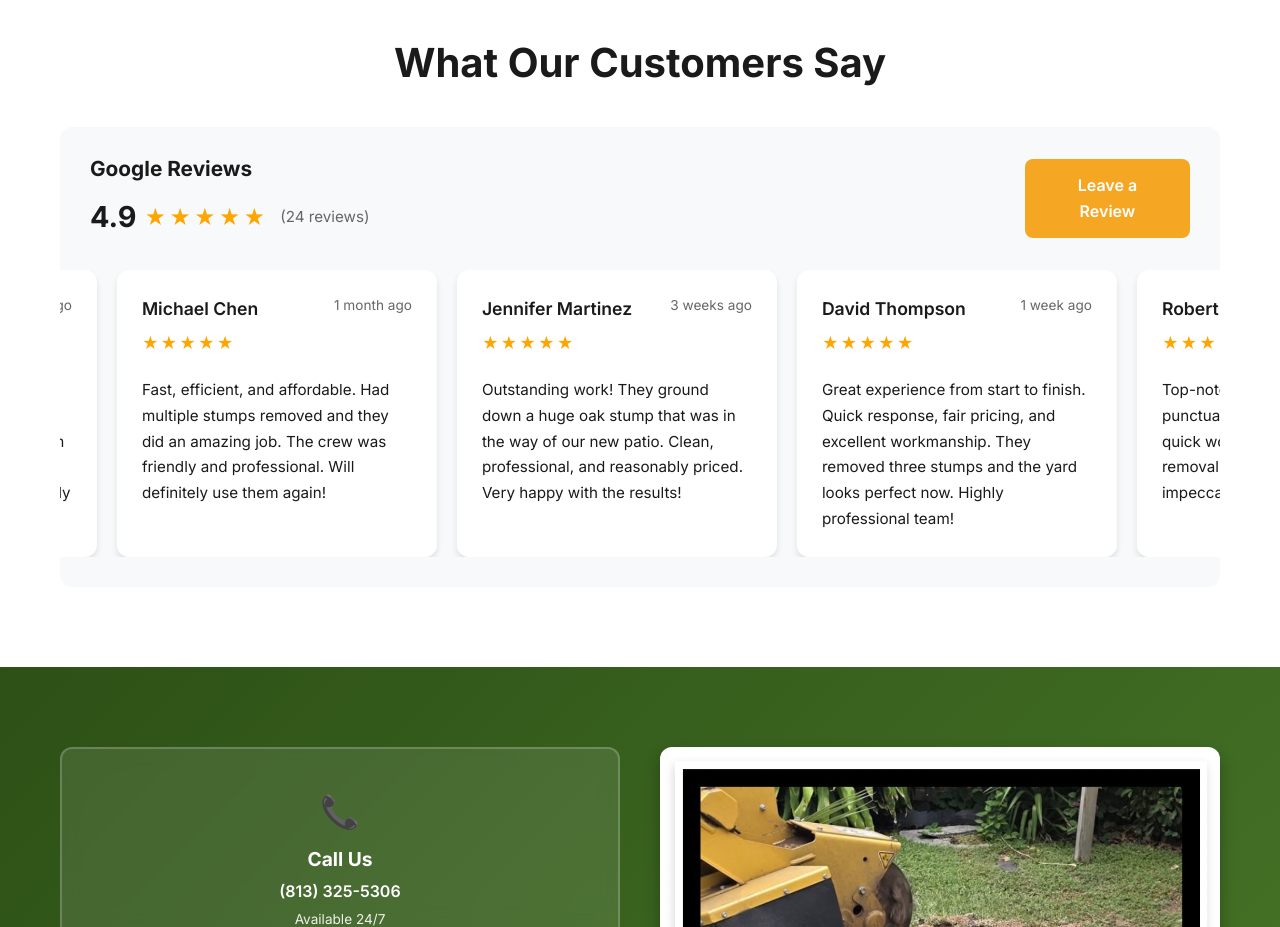
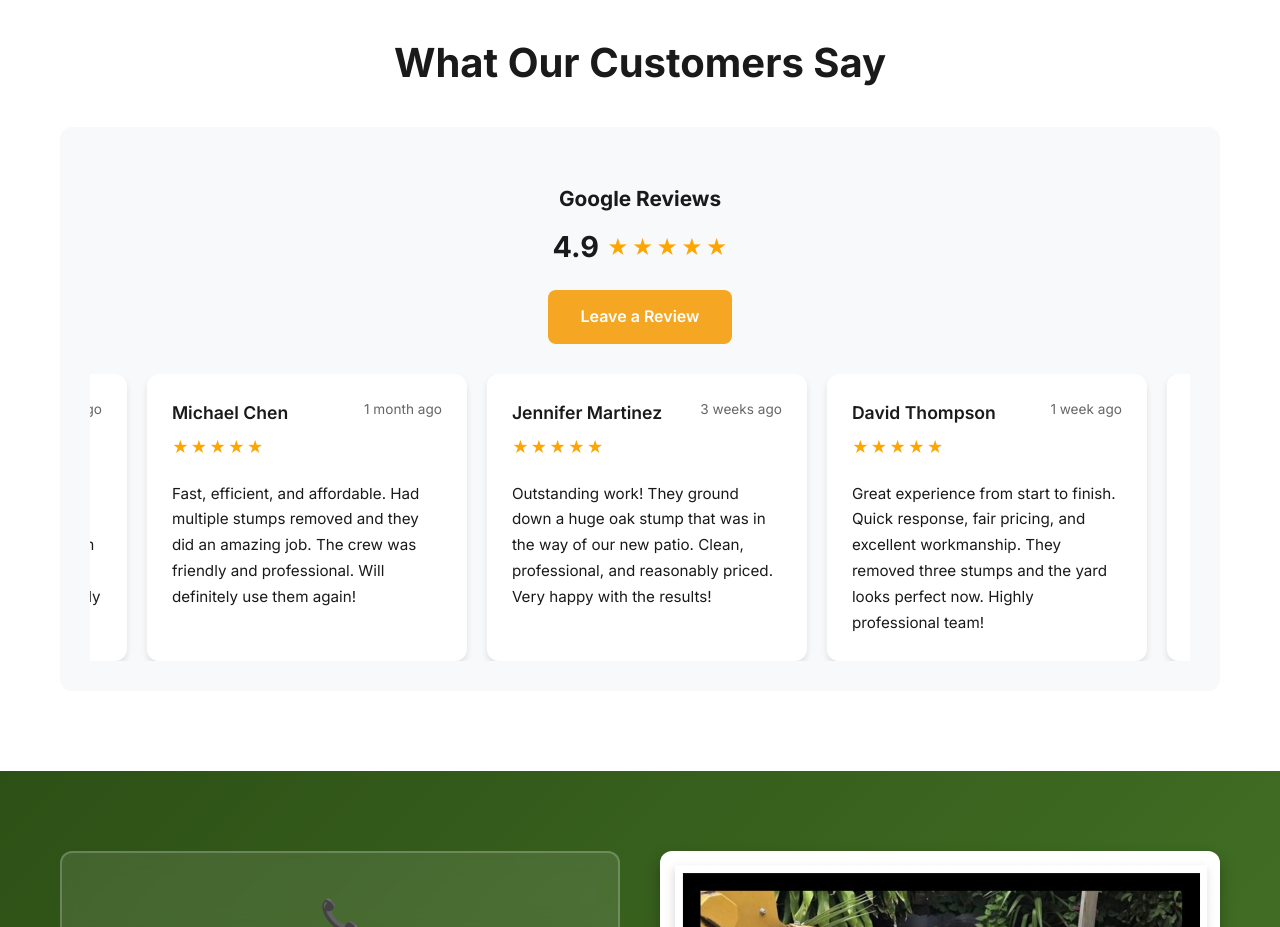
Before and after one commit to monkeydluthy/mna-stump-grinding, a React (Vite) app in the folder frontend/: page / in a window 1280 px wide. Shown: the part 1340-2267 px from the top of the page. Built offline with nearby package versions, Linux system fonts and the light colour scheme.

Commit message:
Updated review section

```diff
--- a/frontend/src/components/Reviews.jsx
+++ b/frontend/src/components/Reviews.jsx
@@ -125,7 +125,7 @@ const Reviews = () => {
             box-sizing: border-box !important;
           }
           .reviews-container {
-            padding: 0 20px !important;
+            padding: 50px 20px 30px 20px !important;
           }
           .reviews-header {
             padding: 0 20px !important;
@@ -199,36 +199,32 @@ const Reviews = () => {
               width: '100%',
               background: 'var(--bg-light)',
               borderRadius: '12px',
-              padding: '30px 0',
+              padding: '60px 30px 30px 30px',
               overflow: 'hidden'
             }}>
               <div className="reviews-header" style={{
                 display: 'flex',
-                flexDirection: isMobile ? 'column' : 'row',
-                justifyContent: 'space-between',
-                alignItems: isMobile ? 'flex-start' : 'center',
-                gap: isMobile ? '20px' : '0',
-                marginBottom: '30px',
-                padding: '0 30px'
+                flexDirection: 'column',
+                justifyContent: 'center',
+                alignItems: 'center',
+                gap: '20px',
+                marginBottom: '30px'
               }}>
-                <div style={{ width: '100%' }}>
-                  <h3 style={{ marginBottom: '12px', fontSize: '1.3rem' }}>Google Reviews</h3>
                 <div style={{
                   display: 'flex',
-                    flexDirection: isMobile ? 'column' : 'row',
-                    alignItems: isMobile ? 'flex-start' : 'center',
-                    gap: isMobile ? '12px' : '15px',
-                    flexWrap: 'wrap'
+                  flexDirection: 'column',
+                  alignItems: 'center',
+                  gap: '12px',
+                  width: '100%'
                 }}>
-                    <div style={{ display: 'flex', alignItems: 'center', gap: '8px' }}>
+                  <h3 style={{ marginTop: '0', marginBottom: '0', fontSize: '1.3rem', textAlign: 'center' }}>Google Reviews</h3>
+                  <div style={{ display: 'flex', alignItems: 'center', gap: '8px', justifyContent: 'center' }}>
                     <span style={{ fontSize: '1.8rem', fontWeight: 700, color: 'var(--text-dark)' }}>4.9</span>
                     <div style={{ display: 'flex', gap: '3px' }}>
                       {[...Array(5)].map((_, i) => (
                         <span key={i} style={{ color: '#FFA500', fontSize: '1.3rem' }}>★</span>
                       ))}
                     </div>
-                    </div>
-                    <span style={{ color: 'var(--text-light)', fontSize: '0.95rem' }}>(24 reviews)</span>
                   </div>
                 </div>
                 <a
```
Lines whose indentation alone changed are shown as unchanged.
